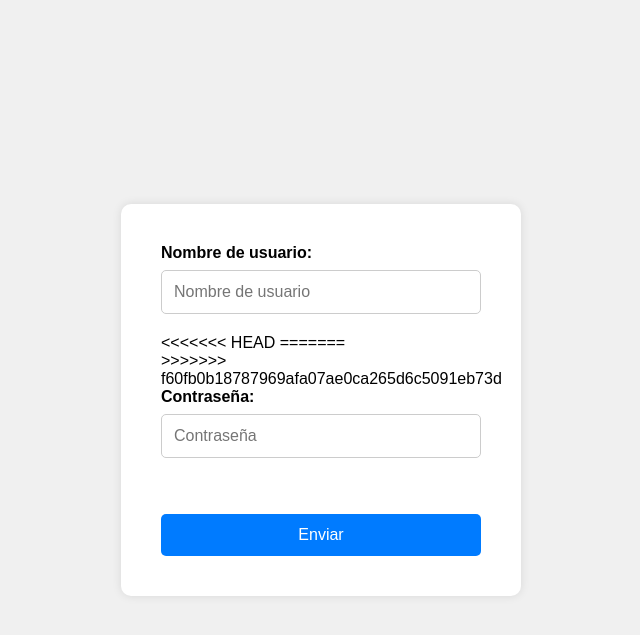
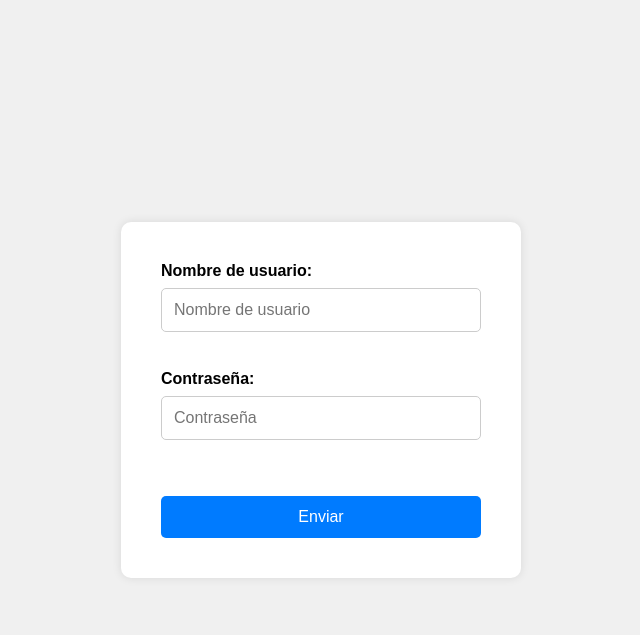
Before and after one commit to HugoAlda/PROYECTO_RESTAURANTE, a PHP site: page /index.php in a window 1280 px wide. Shown: the top 635 px of the page, without its empty margins (319-959 px from the left). Run offline with PHP 8.4, Linux system fonts and the light colour scheme.

Commit message:
Update index.php

```diff
--- a/index.php
+++ b/index.php
@@ -16,10 +16,7 @@ session_start();
     <form id="login" class="login" method="POST" action="./Procesos/procesoLogin.php">
         <label>Nombre de usuario:</label>
         <input type="text" id="username" name="username" placeholder="Nombre de usuario" <?php if(isset($_GET["error"]) && $_GET["error"] === "datosMal"){echo "style='border-color: red;'";} ?>>
-<<<<<<< HEAD
-=======
         <span class="error" id="errorUsername"></span>
->>>>>>> f60fb0b18787969afa07ae0ca265d6c5091eb73d
         <br>
         <label>Contraseña:</label>
         <input type="password" id="pwd" name="pwd" placeholder="Contraseña" <?php if(isset($_GET["error"]) && $_GET["error"] === "datosMal"){echo "style='border-color: red;'";} ?>>
```
